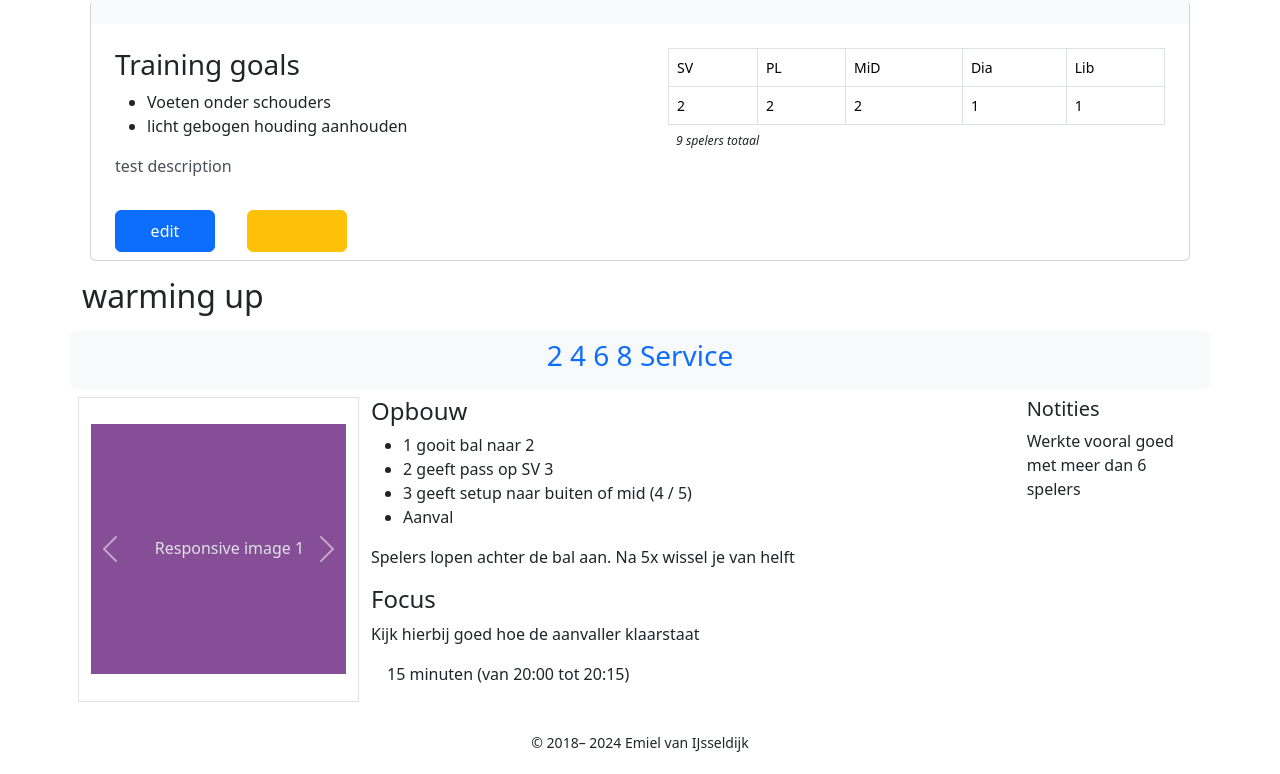
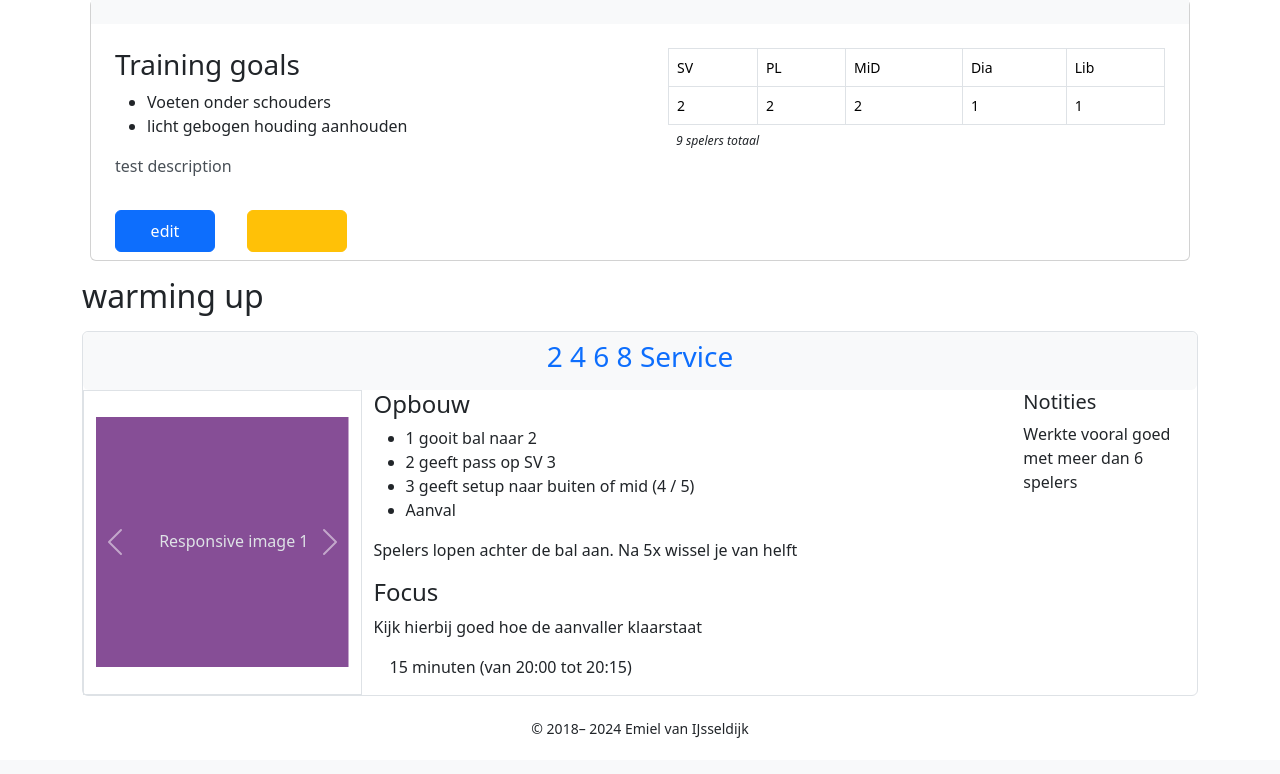
Before and after one commit to mielski/volleyapp, a Flask app: template templates/training_details_view.html in a window 1280 px wide. Shown: the part 81-855 px from the top of the page. After the commit the page ends 819 px from the top, so only its background shows below. Run offline with Flask 3, Linux system fonts and the light colour scheme; the template is opened without the code that fills it, so the values that code supplies are empty; some libraries are stand-ins or nearby versions.

Commit message:
it's starting to look like something

```diff
--- a/templates/training_details_view.html
+++ b/templates/training_details_view.html
@@ -46,10 +46,11 @@
     </div>
   </div>
   <h2 class="my-3">warming up</h2>
+  <div class="container-fluid border rounded rounded-2">
     <div class="row bg-light rounded-top rounded-2">
       <div class="col text-center p-2"><h3 class="h3 text-primary">2 4 6 8 Service</h3></div>
     </div>
-  <div class="row p-2">
+    <div class="row">
       <div class="col-md-3 border align-content-center">
         <div id="carouselExampleControls" class="carousel slide" data-bs-ride="carousel">
           <div class="carousel-inner">
@@ -113,5 +114,6 @@
         <p>Werkte vooral goed met meer dan 6 spelers</p>
       </div>
     </div>
+  </div>
 
 {% endblock %}
```
Lines whose indentation alone changed are shown as unchanged.
